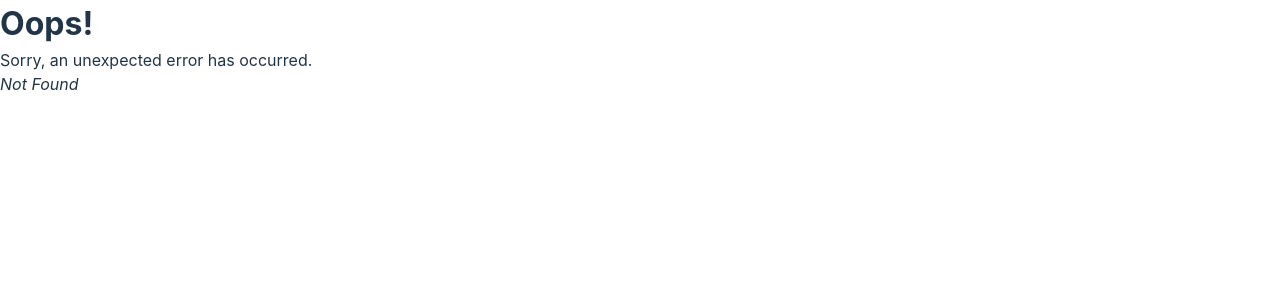
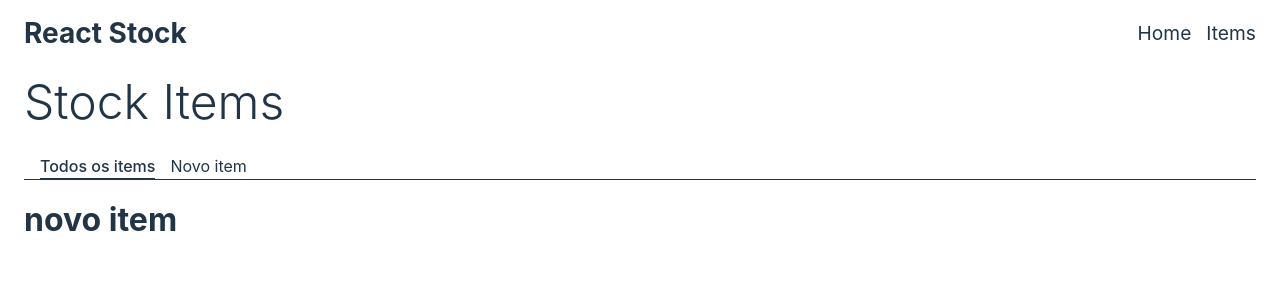
Before and after one commit to felipe0848/gestor-de-estoque--SPA-, a React (Vite) app: page /items/new-item in a window 1280 px wide. Before the commit this address had no page. Shown: the top 300 px of the page. Built offline with nearby package versions, Linux system fonts and the light colour scheme.

Commit message:
create children of items

```diff
--- a/src/Components/AllItemsTable/AllItemsTable.jsx
+++ b/src/Components/AllItemsTable/AllItemsTable.jsx
@@ -14,7 +14,7 @@ export default function AllItemsTable({items}){
                 <tbody>
                     {items.map(({ id, title, qtd, category })=>{
                         return(
-                            <tr>
+                            <tr key={id}>
                                 <td>{id}</td>
                                 <td>{title}</td>
                                 <td>{qtd} unid.</td>
--- a/src/Components/CriticStockTable/CriticStockTable.jsx
+++ b/src/Components/CriticStockTable/CriticStockTable.jsx
@@ -10,9 +10,9 @@ export default function CriticStockTable({itens}){
                 </tr>
             </thead>
             <tbody>
-                {itens.map(({ title, qtd })=>{
+                {itens.map(({ id, title, qtd })=>{
                     return(
-                        <tr>
+                        <tr key={id}>
                             <td>{title}</td>
                             <td>{qtd}</td>
                             <td><button>Ver</button></td>
--- a/src/Components/RecentsTable/RecentsTable.jsx
+++ b/src/Components/RecentsTable/RecentsTable.jsx
@@ -9,9 +9,9 @@ export default function RecentsTable({itens}){
                 </tr>
             </thead>
             <tbody>
-                { itens.map(({title})=>{
+                { itens.map(({id, title})=>{
                     return(
-                        <tr>
+                        <tr key={id}>
                             <td>{title}</td>
                             <td><button>Ver</button></td>
                         </tr>
--- /dev/null
+++ b/src/pages/HeaderItems/HeaderItems.jsx
@@ -0,0 +1,22 @@
+import { Link, Outlet } from "react-router-dom";
+import Header from "../../Components/Header/Header";
+import { useState } from "react";
+
+export default function HeaderItems(){
+    const [selected, setSelected] = useState("allItems")
+
+
+    return(
+        <>
+            <Header/>
+            <div className="container">
+                <h2>Stock Items</h2>
+                <div className="navItems">
+                    <Link to={"/items"} className={selected === "allItems" ? "selected" : ""} id="allItems" onClick={(ev)=>setSelected(ev.target.id)}>Todos os items</Link>
+                    <Link to={"/items/new-item"} className={selected === "newItem" ? "selected" : ""} id="newItem" onClick={(ev)=>setSelected(ev.target.id)}>Novo item</Link>
+                </div>
+                <Outlet/>
+            </div>
+        </>
+    )
+}
--- a/src/pages/Items/Items.jsx
+++ b/src/pages/Items/Items.jsx
@@ -1,31 +1,16 @@
 import { Link } from "react-router-dom";
 import Header from "../../Components/Header/Header";
 import "./Items.css"
-import { useState } from "react";
 import AllItemsTable from "../../Components/AllItemsTable/AllItemsTable";
 
 export default function Items(){
-    const [selected, setSelected] = useState("Todos os items")
-
-    const handleSelect = (current)=> current === "Todos os items" ? setSelected("Todos os items") : setSelected("Novo item")
-
 
     return(
         <>
-            <Header/>
-            <div className="container">
-                <h2>Stock Items</h2>
-                <div className="navItems">
-                    <Link to={"/items"} className={selected === "Todos os items" ? "selected" : ""} onClick={(ev)=>handleSelect(ev.target.innerText)}>Todos os items</Link>
-                    <Link to={"/items"} className={selected === "Novo item" ? "selected" : ""} onClick={(ev)=>handleSelect(ev.target.innerText)}>Novo item</Link>
-                </div>
-
-                <AllItemsTable items={[
-                    {id:"Lorem ipsum dolor sit amet.", title:"7 Wonders", qtd: 8, category:"Jogos"},
-                    {id:"Lorem ipsum dolor sit ame", title:"O senhor dos Anéis", qtd: 32, category:"Livros"}
-                ]}/>
-
-            </div>
+            <AllItemsTable items={[
+                {id:"Lorem ipsum dolor sit amet.", title:"7 Wonders", qtd: 8, category:"Jogos"},
+                {id:"Lorem ipsum dolor sit ame", title:"O senhor dos Anéis", qtd: 32, category:"Livros"}
+            ]}/>
         </>
     )
 }
--- /dev/null
+++ b/src/pages/NewItem/NewItem.css
@@ -0,0 +1,21 @@
+.navItems{
+    margin-bottom: 1rem;
+    padding: 1rem 0 0 1rem;
+    display: flex;
+    gap: 15px;
+    border-bottom: 1px solid #213547;
+}
+.selected{
+    font-weight: 500;
+    border-bottom: 1px solid #213547;
+}
+h2{
+    font-size: 3em;
+    font-weight: 300;
+}
+button{
+    margin: 0.25rem;
+}
+.details{
+    background-color: rgb(48, 124, 175);
+}
--- /dev/null
+++ b/src/pages/NewItem/NewItem.jsx
@@ -0,0 +1,9 @@
+import "./NewItem.css"
+
+export default function NewItem(){
+    return(
+        <>
+            <h1>novo item</h1>
+        </>
+    )
+}
```
Also changed, not shown: src/router.jsx (+15 -2 lines).
